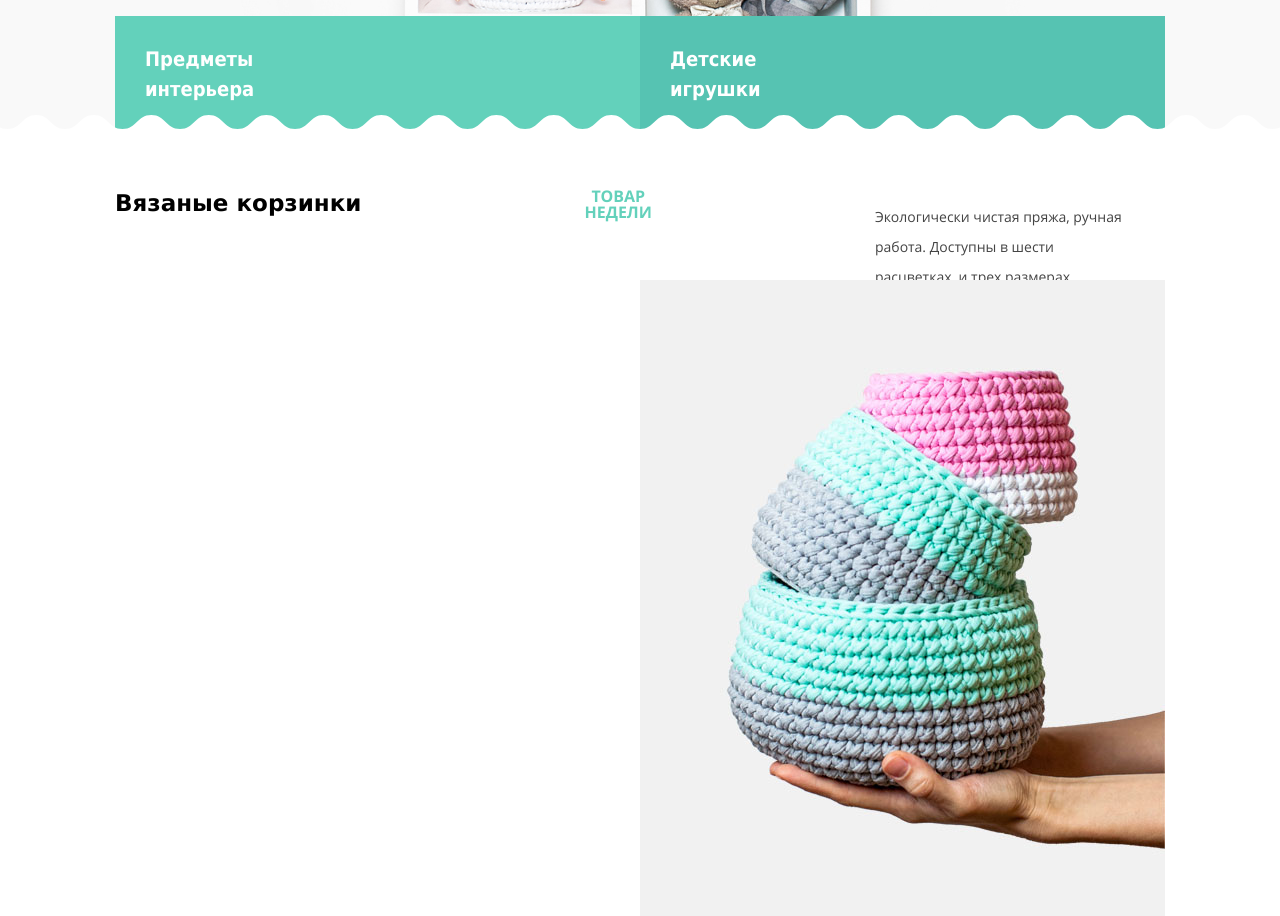
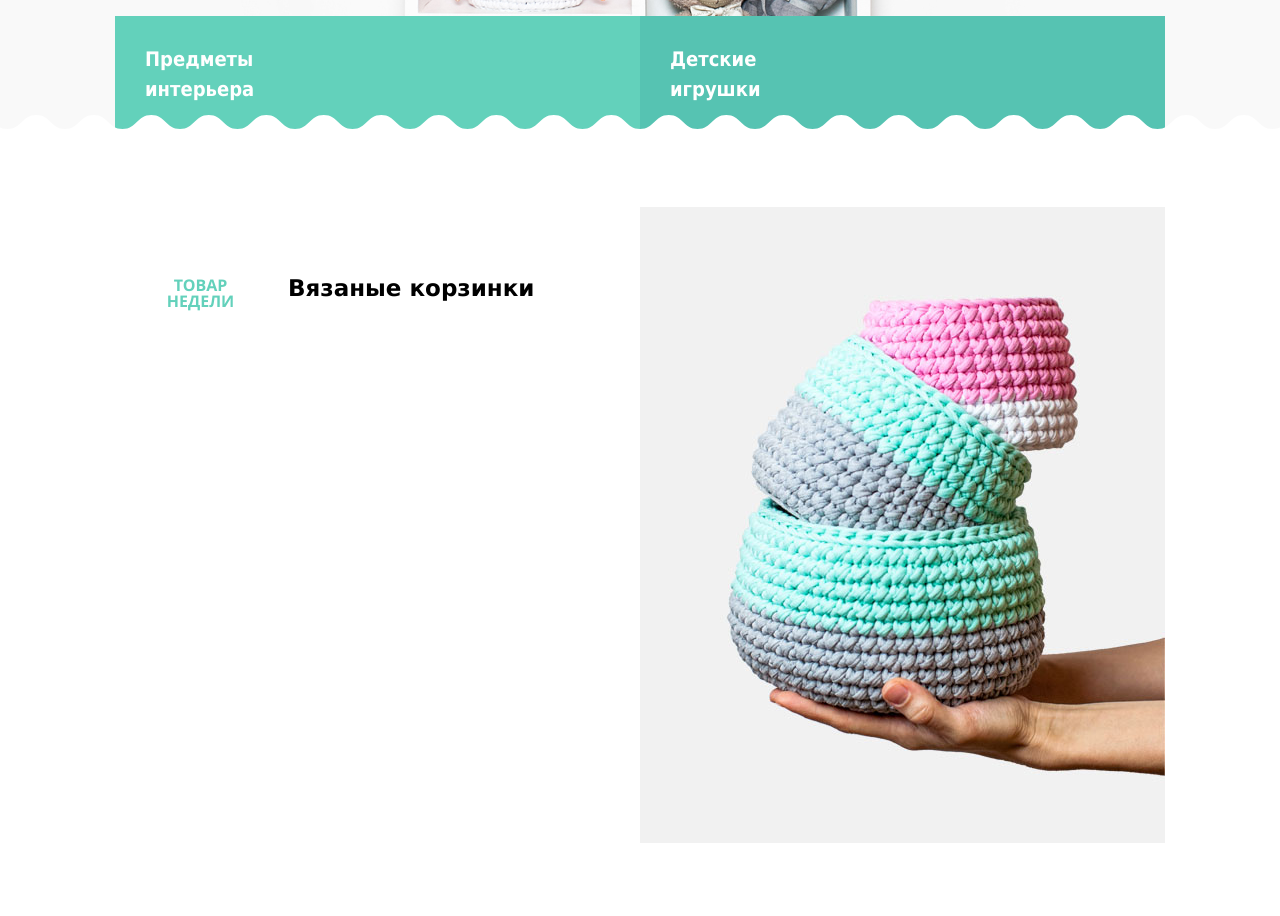
Before and after one commit to kilimnikvaleria/mishka, a website: page index.html in a window 1280 px wide. Shown: the part 700-1616 px from the top of the page. After the commit the page ends 1548 px from the top, so only its background shows below. Drawn offline with nearby package versions, Linux system fonts and the light colour scheme; files that its build step writes are made by us from their sources.

Commit message:
best-product desktop

```diff
--- a/sass/blocks/best-product.scss
+++ b/sass/blocks/best-product.scss
@@ -133,5 +133,48 @@
 
   .button{
     margin-top: 32px;
+    margin-bottom: 52px;
   }
 }
+
+@include breakpoint(desktop){
+
+  .best-product{
+    justify-content: flex-start;
+    padding-top: 125px;
+  }
+
+  .best-product__title{
+    order: 1;
+    z-index: 1;
+    //flex-grow: 1;
+  }
+
+  .best-product__subtitle{
+    padding: 0 50px 0 48px;
+    margin-top: 17px;
+  }
+
+  .best-product__description{
+    order: 2;
+    margin-left: 175px;
+    width: 292px;
+  }
+
+  .best-product__item-description{
+    margin-top: 40px;
+    margin-bottom: 50px;
+  }
+
+  .best-product__image{
+    top: 72px;
+  }
+
+  .best-product__item-options{
+    margin-bottom: 104px;
+  }
+
+  .button{
+    margin-bottom: 73px;
+  }
+}
```
